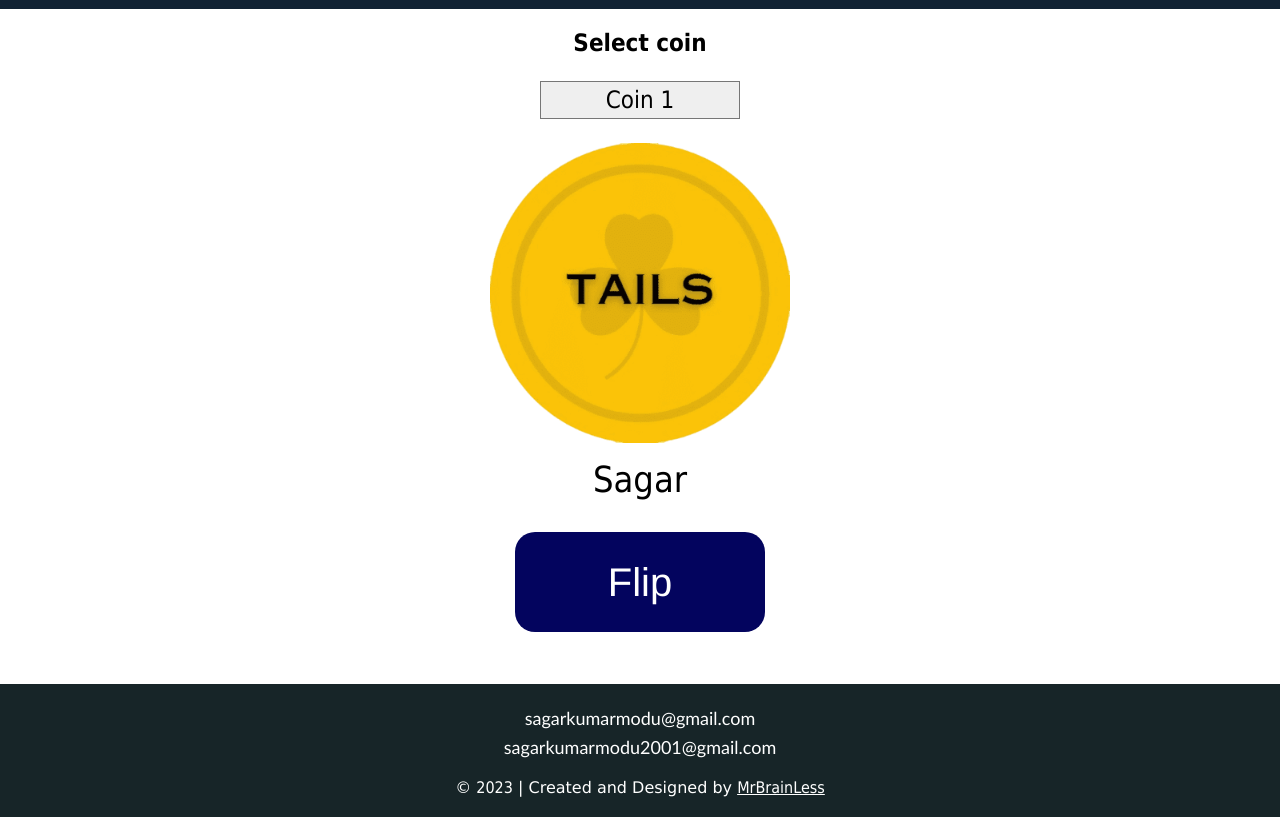
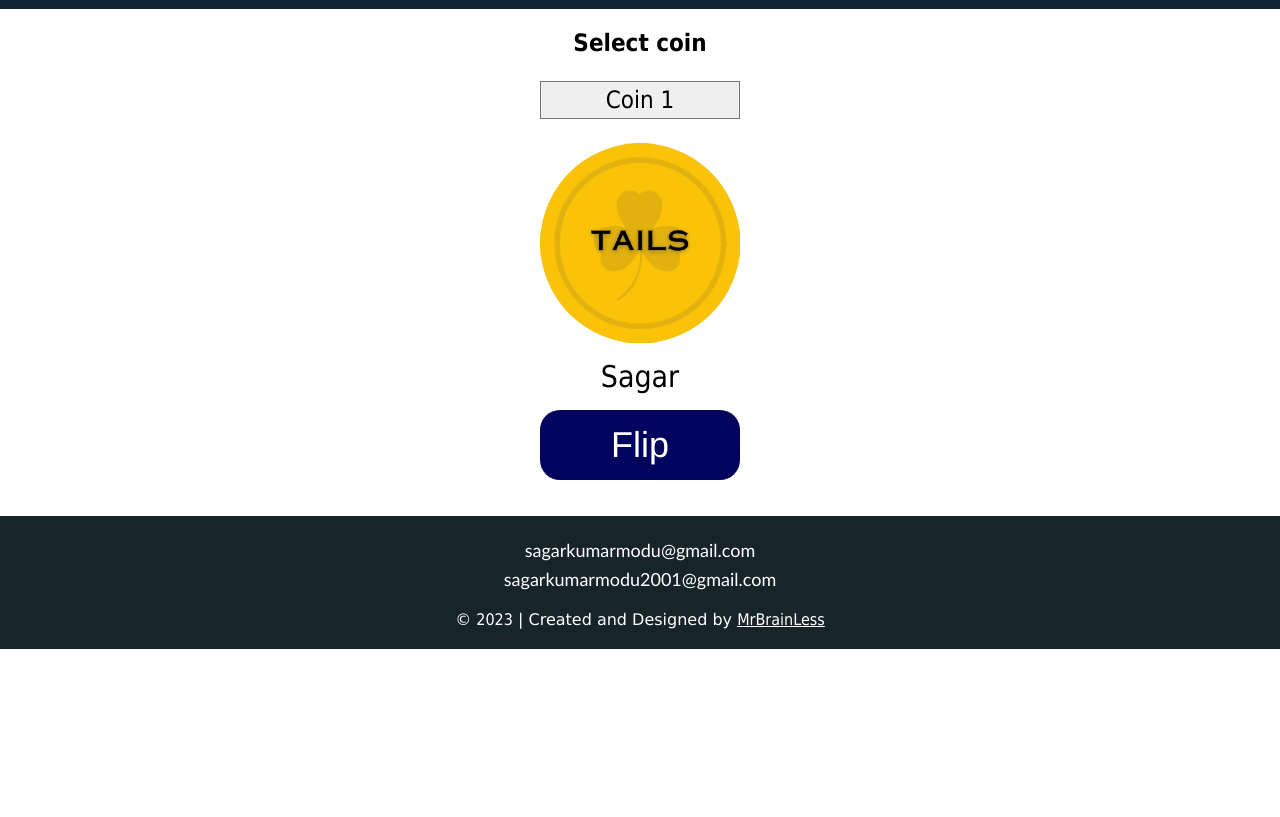
Before and after one commit to tonymartin0218/sdle, a plain HTML site: page coin-toss/index.html in a window 1280 px wide. Shown: the part 123-940 px from the top of the page. After the commit the page ends 800 px from the top, so only its background shows below. Drawn offline with Linux system fonts and the light colour scheme.

Commit message:
Update style.css

```diff
--- a/coin-toss/style.css
+++ b/coin-toss/style.css
@@ -3,13 +3,12 @@
     src: url(../fonts/SenjaSantuy.otf);
 }
 
-
 main {
     padding: 20px;
 }
 .coin {
-    width: 300px;
-    height: 300px;
+    width: 200px;
+    height: 200px;
     position: relative;
     transform-style: preserve-3d;
     margin: 16px auto;
@@ -49,7 +48,7 @@ h2 {
 }
 .result {
     text-align: center;
-    font-size: 36px;
+    font-size: 30px;
 }
 @keyframes flip-tails {
     from {
@@ -68,15 +67,15 @@ h2 {
     }
 }
 .button {
-    width: 250px;
-    height: 100px;
+    width: 200px;
+    height: 70px;
     background: #03045e;
-    line-height: 100px;
+    line-height: 70px;
     text-align: center;
-    font-size: 40px;
+    font-size: 36px;
     color: #fff;
     border-radius: 20px;
-    margin: 32px auto;
+    margin: 16px auto;
     cursor: pointer;
     font-family: Helvetica, sans-serif;
     user-select: none;
```
